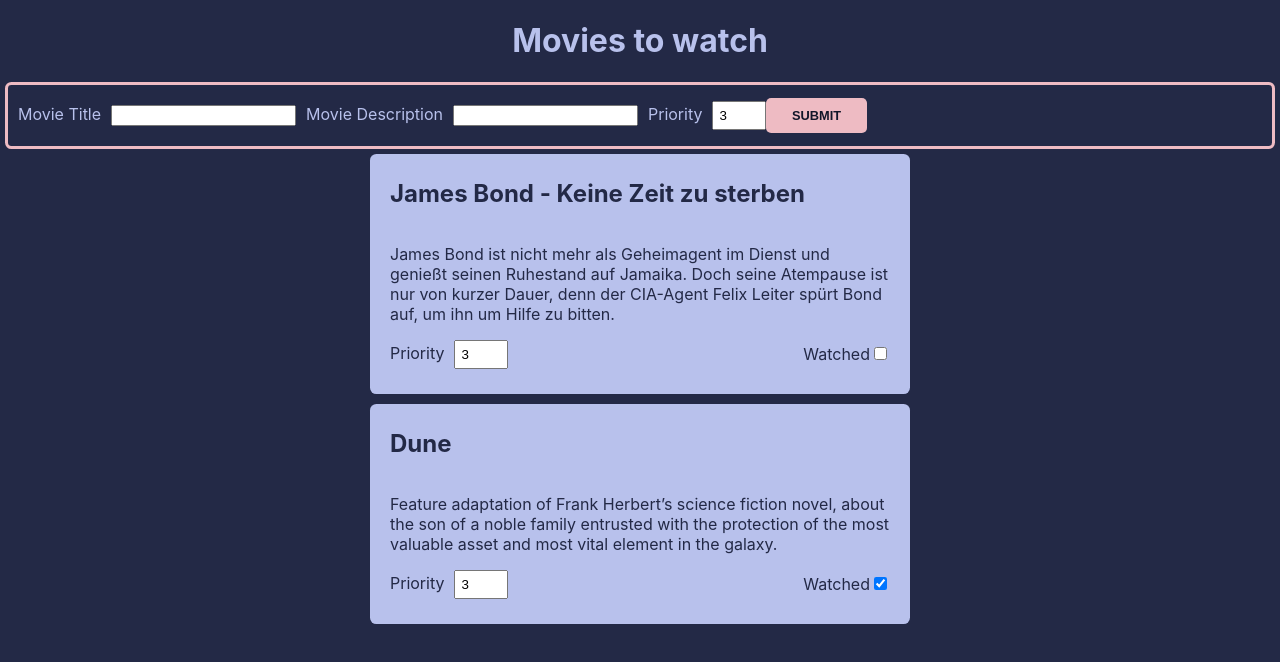
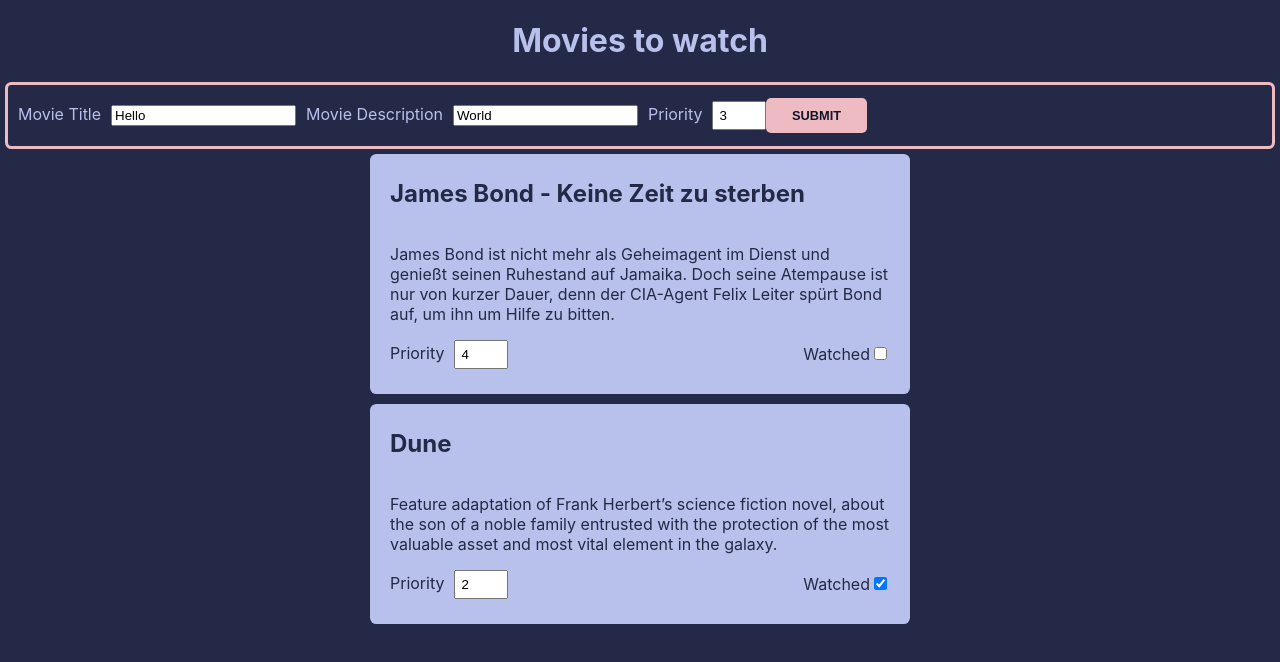
Before and after one commit to julialoeschel/React-Movie-App, a React (Vite) app: page / in a window 1280 px wide. Shown: the top 662 px of the page. Built offline with nearby package versions, Linux system fonts and the light colour scheme.

Commit message:
Add function to add new cards

```diff
--- a/src/app/App.tsx
+++ b/src/app/App.tsx
@@ -4,7 +4,7 @@
 import Form from './components/Form/Form';
 
 function App(): JSX.Element {
-  const [movies] = useState([
+  const [movies, setMovies] = useState([
     {
       movieTitle: 'James Bond - Keine Zeit zu sterben',
       movieDescription:
@@ -21,10 +21,21 @@
     },
   ]);
 
+  function addMovie(movie: {
+    movieTitle: string;
+    movieDescription: string;
+    moviePriority: number;
+    movieWatched: boolean;
+  }) {
+    const newMovies = [...movies, movie];
+    setMovies(newMovies);
+    return movies;
+  }
+
   return (
     <>
       <Title />
-      <Form />
+      <Form onSubmit={addMovie} />
       {movies.map((movie) => (
         <Cards
           movieTitle={movie.movieTitle}
--- a/src/app/components/Form/Form.tsx
+++ b/src/app/components/Form/Form.tsx
@@ -1,15 +1,53 @@
-import React from 'react';
+import React, { useState } from 'react';
 import Priority from '../Priority/Priority';
 import Textinput from '../Textinput/Textinput';
 import Button from '../Button/Button';
 import styles from './Form.module.css';
 
-function Form(): JSX.Element {
+type FormProps = {
+  onSubmit: (Cards: {
+    moviePriority: number;
+    movieTitle: string;
+    movieDescription: string;
+    movieWatched: boolean;
+  }) => void;
+};
+
+function Form({ onSubmit }: FormProps): JSX.Element {
+  const [title, setTitle] = useState('Hello');
+  const [description, setDescription] = useState('World');
+  const [priority, setPriority] = useState(3);
+
+  function handleSubmit(event: React.FormEvent<HTMLFormElement>) {
+    event.preventDefault();
+    onSubmit({
+      moviePriority: priority,
+      movieTitle: title,
+      movieDescription: description,
+      movieWatched: false,
+    });
+    setTitle('');
+    setDescription('');
+    setPriority(3);
+  }
+
   return (
-    <form action="submit" className={styles.form}>
-      <Textinput labelName={'Movie Title'} />
-      <Textinput labelName={'Movie Description'} />
-      <Priority />
+    <form
+      action="submit"
+      className={styles.form}
+      onSubmit={(event) => handleSubmit(event)}
+    >
+      <Textinput
+        labelName={'Movie Title'}
+        inputValue={title}
+        setInputValue={setTitle}
+      />
+      <Textinput
+        labelName={'Movie Description'}
+        inputValue={description}
+        setInputValue={setDescription}
+      />
+      <Priority priority={priority} setPriority={setPriority} />
       <Button />
     </form>
   );
--- a/src/app/components/Priority/Priority.tsx
+++ b/src/app/components/Priority/Priority.tsx
@@ -1,7 +1,12 @@
 import React from 'react';
 import styles from './Priority.module.css';
 
-function Priority(): JSX.Element {
+type PriorityProps = {
+  priority: number;
+  setPriority: Function;
+};
+
+function Priority({ priority, setPriority }: PriorityProps): JSX.Element {
   return (
     <label className={styles.priority} aria-label="Priority">
       Priority
@@ -11,6 +16,8 @@
         min="1"
         max="5"
         defaultValue="3"
+        value={priority}
+        onChange={(event) => setPriority(event.target.value)}
       />
     </label>
   );
--- a/src/app/components/Textinput/Textinput.tsx
+++ b/src/app/components/Textinput/Textinput.tsx
@@ -1,15 +1,26 @@
-import React from 'react';
+import React, { useState } from 'react';
 import styles from './Textinput.module.css';
 
 type TextinputProps = {
   labelName: string;
+  inputValue: string;
+  setInputValue: Function;
 };
 
-function Textinput({ labelName }: TextinputProps): JSX.Element {
+function Textinput({
+  labelName,
+  inputValue,
+  setInputValue,
+}: TextinputProps): JSX.Element {
   return (
     <label className={styles.inputlabel}>
       {labelName}
-      <input className={styles.textinput} type="text" />
+      <input
+        className={styles.textinput}
+        type="text"
+        value={inputValue}
+        onChange={(event) => setInputValue(event.target.value)}
+      />
     </label>
   );
 }
```
